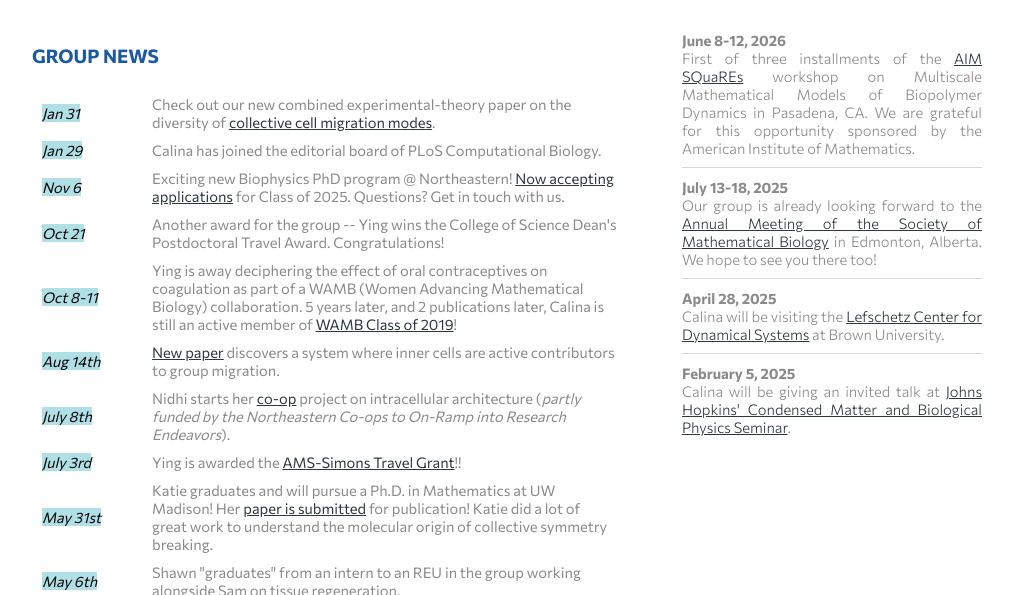
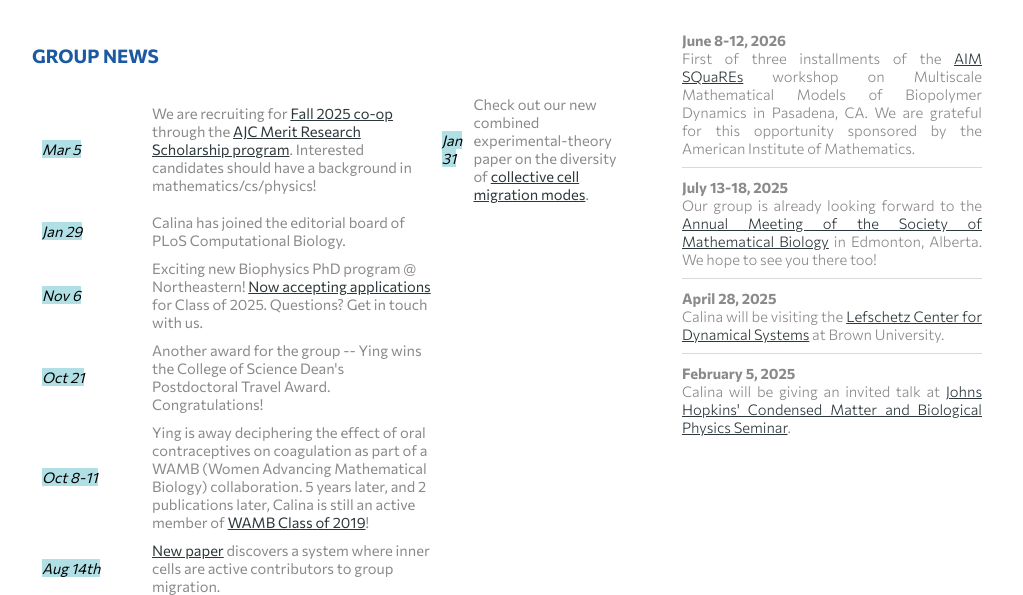
Before and after one commit to calinacopos/calinacopos.github.io, a plain HTML site: page index.html in a window 1280 px wide. Shown: the part 505-1100 px from the top of the page, without its empty margins (128-1151 px from the left). Drawn offline with Linux system fonts and the light colour scheme.

Commit message:
coop update

```diff
--- a/index.html
+++ b/index.html
@@ -65,6 +65,7 @@
        <col width="100">
    </colgroup>
    <tr>
+       <td><mark><i>Mar 5</i></mark></td><td>We are recruiting for <a href="https://northeastern-csm.symplicity.com/students/app/jobs/detail/74afddcc902cd48e815401cfa785100c">Fall 2025 co-op</a> through the <a href="https://undergraduate.northeastern.edu/research/awards/ajc-merit-research-scholarship/">AJC Merit Research Scholarship program</a>. Interested candidates should have a background in mathematics/cs/physics!
        <td><mark><i>Jan 31</i></mark></td><td>Check out our new combined experimental-theory paper on the diversity of <a href="https://www.biorxiv.org/content/10.1101/2025.01.30.635787v1">collective cell migration modes</a>.</td>
    </tr>
    <tr>
```
Also changed, not shown: 1 other file.
